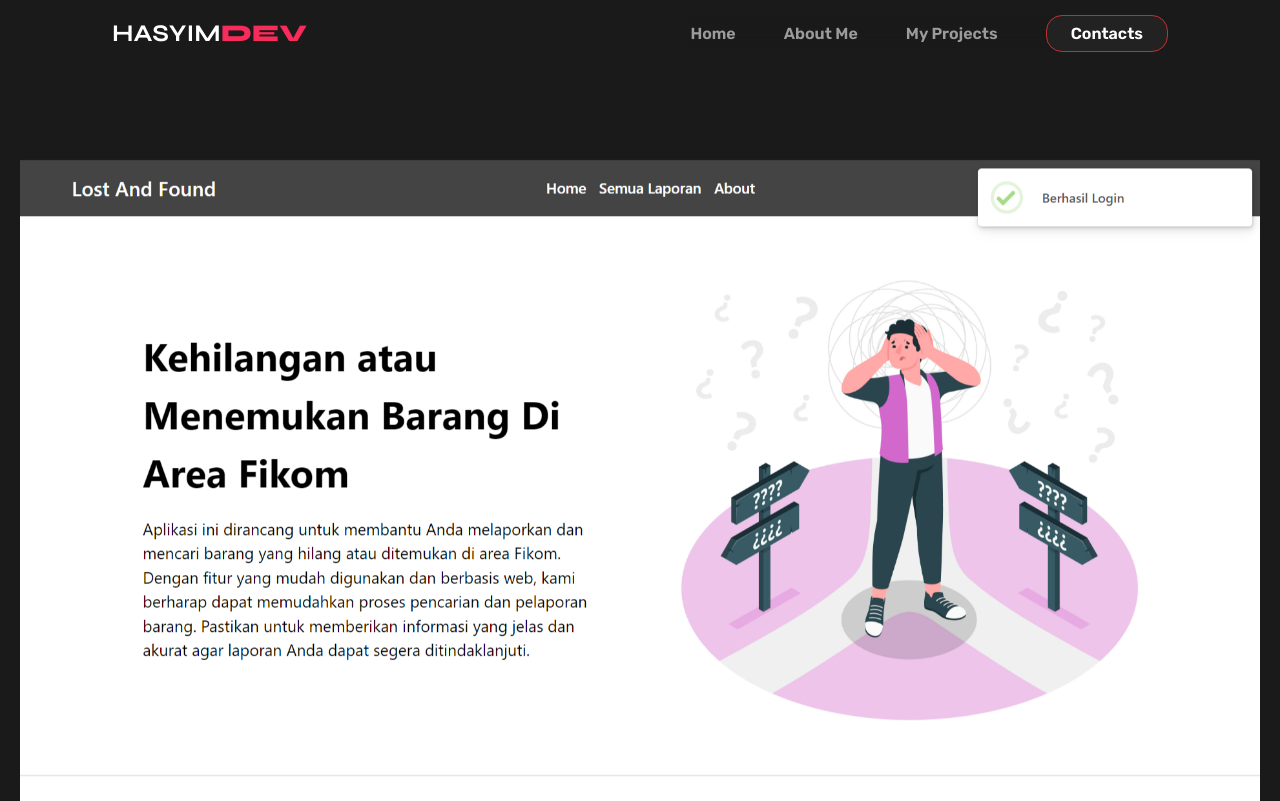
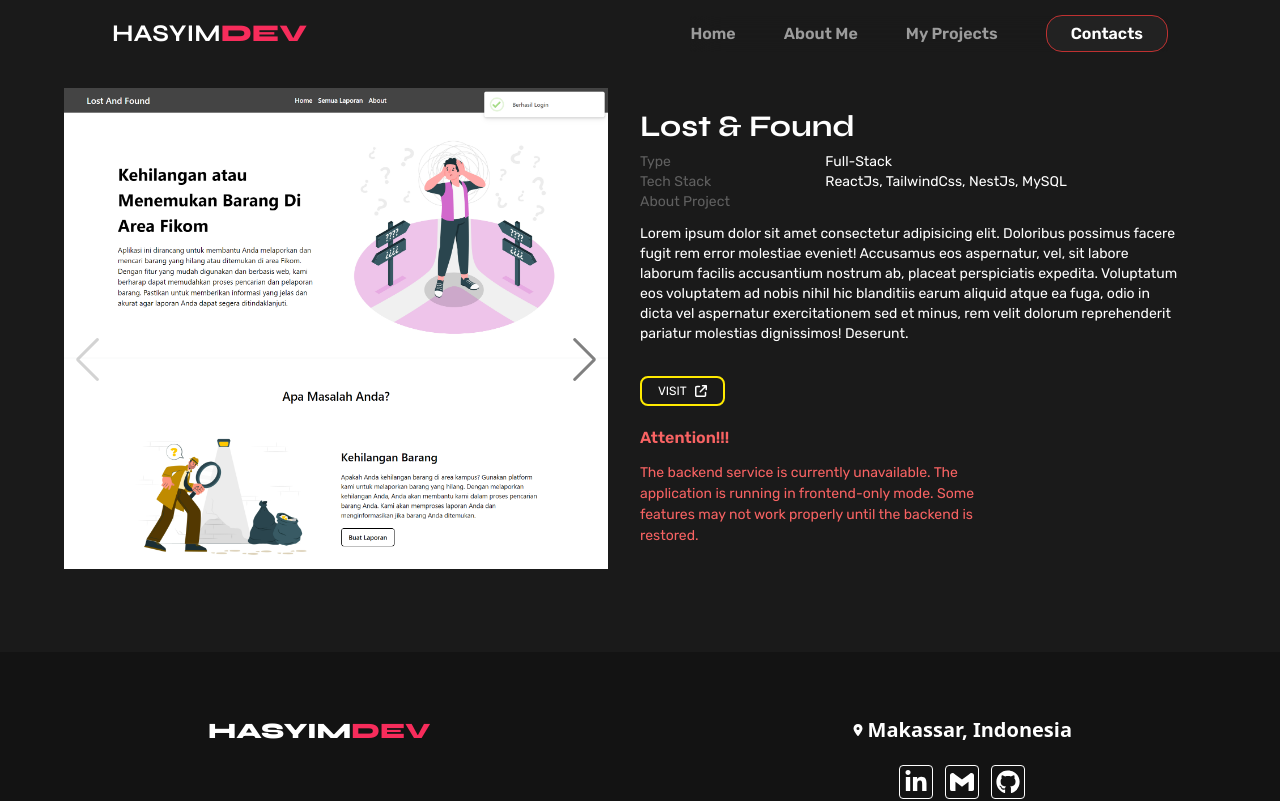
Before and after one commit to IbnuHs/HasyimDev-Portofolio, a React (Vite) app: page /projects/1 in a window 1280 px wide. Shown: the top 801 px of the page. Built offline with nearby package versions, Linux system fonts and the light colour scheme.

Commit message:
work at detail project again

```diff
--- a/src/Pages/ProjectPages/Carousel.jsx
+++ b/src/Pages/ProjectPages/Carousel.jsx
@@ -1,26 +1,46 @@
 import React from "react";
 import { SwiperSlide, Swiper } from "swiper/react";
 import "swiper/css";
-import { Scrollbar, Pagination, Navigation, A11y } from "swiper/modules";
+import "swiper/swiper-bundle.css";
+import {
+  Scrollbar,
+  Pagination,
+  Navigation,
+  A11y,
+  EffectCreative,
+} from "swiper/modules";
 import { IoIosArrowBack, IoIosArrowForward } from "react-icons/io";
 
 export const Carousel = ({ project }) => {
-  console.log(project);
+  // console.log(project);
 
   return (
     <Swiper
       navigation
-      modules={[Navigation, Pagination, Scrollbar, A11y]}
-      pagination={{ clickable: true }}
-      spaceBetween={50}>
+      lazyPreloadPrevNext={true}
+      // pagination={{ clickable: true }}
+      effect={"creative"}
+      creativeEffect={{
+        prev: {
+          shadow: true,
+          translate: ["-120%", 0, -500],
+        },
+        next: {
+          shadow: true,
+          translate: ["120%", 0, -500],
+        },
+      }}
+      modules={[Navigation, Pagination, Scrollbar, A11y, EffectCreative]}
+      spaceBetween={30}>
       {project.urlImg.map(i => {
         return (
           <SwiperSlide>
             <div className="flex items-center justify-center h-full aspect-square">
               <img
                 src={i}
-                alt=""
-                className="object-center h-full object-contain"
+                alt={`picture of ${project.title}`}
+                loading="lazy"
+                className="object-center h-full object-contain xl:object-top"
               />
             </div>
           </SwiperSlide>
--- a/src/Pages/ProjectPages/DetailProject.jsx
+++ b/src/Pages/ProjectPages/DetailProject.jsx
@@ -1,22 +1,22 @@
-import React from "react";
+import React, { useEffect, useState } from "react";
 import { projects } from "../../data/projects";
 import { useParams } from "react-router";
 import { Carousel } from "./Carousel";
+import { FaArrowUpRightFromSquare } from "react-icons/fa6";
 export const DetailProject = () => {
   const { id } = useParams();
-  const project = projects.find(i => id === id);
-  console.log(project.thumbnail);
-  console.log(id);
-
+  const project = projects.find(i => i.id === Number(id));
   return (
-    <section className="min-h-[60vh] px-5 py-5 relative -z-10">
-      <Carousel project={project} />
+    <section className="min-h-[60vh] px-8 py-5 relative -z-10 md:grid md:grid-cols-2 md:gap-8 lg:grid-rows-2 xl:px-16">
+      <div className="w-full lg:row-span-2">
+        <Carousel project={project} />
+      </div>
 
       <div className="mt-5">
-        <h4 className="font-syne text-white font-bold text-2xl">
+        <h4 className="font-syne text-white font-bold text-2xl lg:text-3xl">
           {project.title}
         </h4>
-        <table className="font-rubik text-sm">
+        <table className="font-rubik text-sm lg:mt-2">
           <tr>
             <td className="text-[#606060]">Type</td>
             <td className="text-white">{project.type}</td>
@@ -29,11 +29,36 @@ export const DetailProject = () => {
             <td className="text-[#606060] text-nowrap">About Project</td>
           </tr>
           <tr>
-            <td className="text-white pt-3" colSpan={2}>
+            <td
+              className="text-white pt-3 md:text-[13px] lg:text-sm"
+              colSpan={2}>
               {project.detail}
             </td>
           </tr>
         </table>
+        {/* <div className="md:grid md:grid-cols-2 md:gap-8"></div> */}
+      </div>
+      <div className="mt-10 md:max-w-[60%] mb-10 md:mt-5 md:col-span-2 lg:col-start-2 lg:mt-0">
+        <div className="flex">
+          {project.url ? (
+            <a
+              href={project.url}
+              target="_blank"
+              className={`border-[#FFEA00] text-white font-rubik px-4 py-1 border-2 text-[12px]  rounded-lg flex gap-2 items-center justify-center cursor-pointer`}>
+              VISIT <FaArrowUpRightFromSquare />
+            </a>
+          ) : (
+            <button
+              disabled
+              className={`border-gray-400 text-gray-500 font-rubik px-4 py-1 border-2 text-[12px]  rounded-lg flex gap-2 items-center justify-center cursor-pointer`}>
+              VISIT <FaArrowUpRightFromSquare />
+            </button>
+          )}
+        </div>
+        <div className="text-[#F86363] font-rubik mt-10 md:mt-5">
+          <h6 className="font-semibold">Attention!!!</h6>
+          <p className="mt-3 text-[14px]">{project.alert}</p>
+        </div>
       </div>
     </section>
   );
--- a/src/data/projects.js
+++ b/src/data/projects.js
@@ -50,9 +50,11 @@ export const projects = [
       lostandfounf8,
     ],
     thumbnail: thumbnailLF,
-    alert: "",
+    alert:
+      "The backend service is currently unavailable. The application is running in frontend-only mode. Some features may not work properly until the backend is restored.",
     detail: `Lorem ipsum dolor sit amet consectetur adipisicing elit. Doloribus possimus facere fugit rem error molestiae eveniet! Accusamus eos aspernatur, vel, sit labore laborum facilis accusantium nostrum ab, placeat perspiciatis expedita.
       Voluptatum eos voluptatem ad nobis nihil hic blanditiis earum aliquid atque ea fuga, odio in dicta vel aspernatur exercitationem sed et minus, rem velit dolorum reprehenderit pariatur molestias dignissimos! Deserunt.`,
+    url: "https://lost-and-found.pages.dev/",
   },
   {
     id: 2,
@@ -68,8 +70,11 @@ export const projects = [
       blogblok6,
       blogblok7,
     ],
+    alert: "",
+    detail: `Lorem ipsum dolor sit amet consectetur adipisicing elit. Doloribus possimus facere fugit rem error molestiae eveniet! Accusamus eos aspernatur, vel, sit labore laborum facilis accusantium nostrum ab, placeat perspiciatis expedita.
+      Voluptatum eos voluptatem ad nobis nihil hic blanditiis earum aliquid atque ea fuga, odio in dicta vel aspernatur exercitationem sed et minus, rem velit dolorum reprehenderit pariatur molestias dignissimos! Deserunt.`,
     thumbnail: thumbnailblogblok,
-    url: "",
+    url: "https://blogblok.pages.dev/",
   },
 
   {
--- a/src/index.css
+++ b/src/index.css
@@ -1,9 +1,17 @@
-/* .slick-slide > div {
-  display: flex !important;
+.swiper-slide {
+  display: flex;
+  align-items: center;
   justify-content: center;
-  align-items: center;
-} */
+  font-size: 22px;
+  font-weight: bold;
+  color: #fff;
+}
 
-.slick-prev {
-  transform: translate(100%, 0);
+.swiper-button-next {
+  color: gray !important;
+  /* right: 10px !important; */
 }
+
+.swiper-button-prev {
+  color: gray !important;
+}
```
